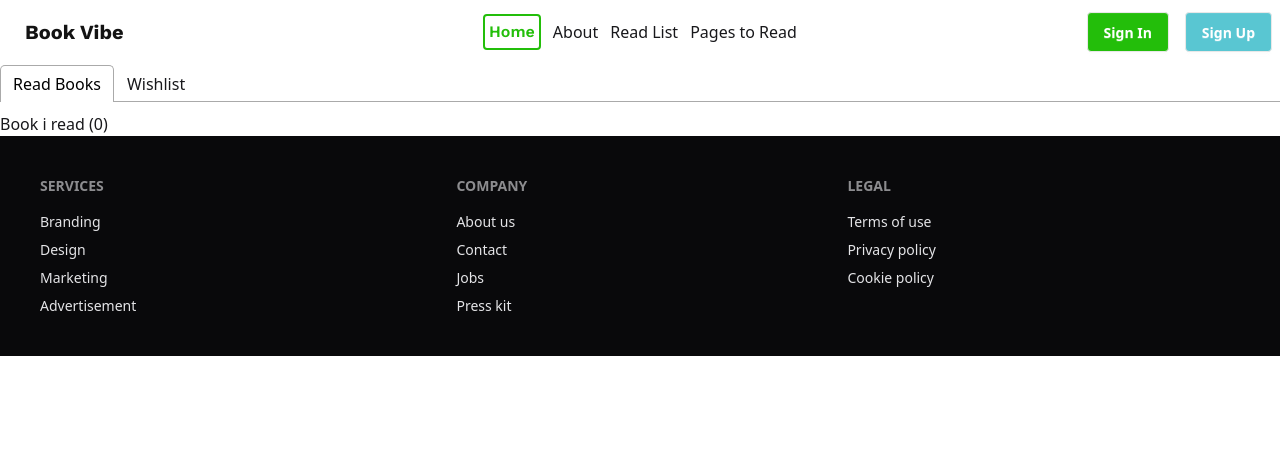
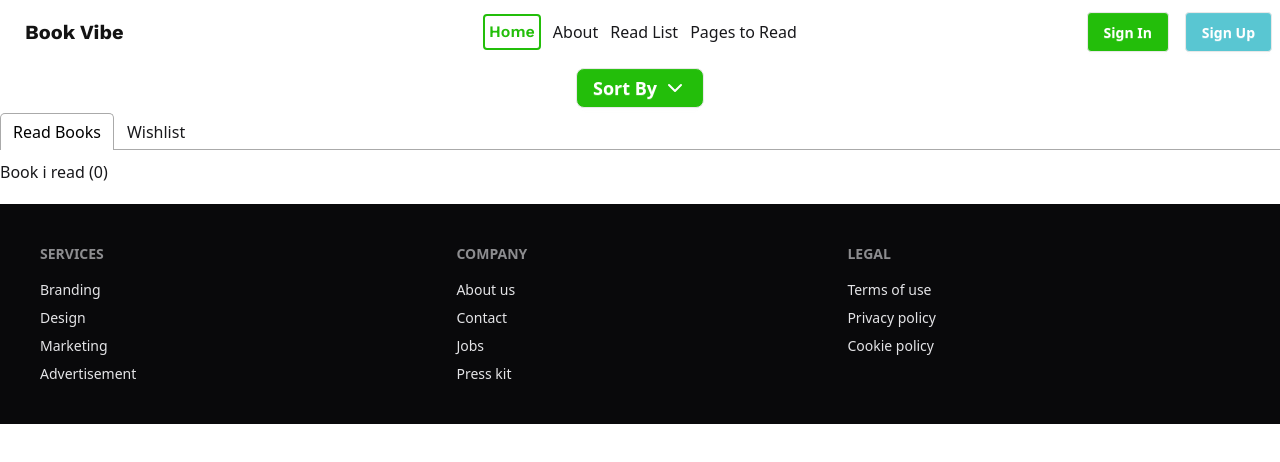
Before and after one commit to rakibhassannayem/book-vibe, a React (Vite) app: page /ReadList in a window 1280 px wide. Shown: the top 462 px of the page. Built offline with nearby package versions, Linux system fonts and the light colour scheme; a web font is replaced by a local one.

Commit message:
readlist ui

```diff
--- a/package.json
+++ b/package.json
@@ -12,6 +12,7 @@
   "dependencies": {
     "@tailwindcss/vite": "^4.1.14",
     "daisyui": "^5.1.27",
+    "lucide-react": "^0.544.0",
     "react": "^19.1.1",
     "react-dom": "^19.1.1",
     "react-router": "^7.9.3",
--- a/src/pages/ReadList/ReadList.jsx
+++ b/src/pages/ReadList/ReadList.jsx
@@ -4,6 +4,7 @@ import { Tab, Tabs, TabList, TabPanel } from "react-tabs";
 import "react-tabs/style/react-tabs.css";
 import { getStoredBook } from "../../utility/addToLS";
 import Book from "../Book/Book";
+import { ChevronDown } from "lucide-react";
 
 const ReadList = () => {
   const [readList, setReadList] = useState([]);
@@ -16,6 +17,28 @@ const ReadList = () => {
   }, []);
   return (
     <div>
+      <div className="flex justify-center">
+        <details className="dropdown">
+          <summary
+            className="btn m-1 bg-primary text-wrokSans text-lg rounded-lg
+          "
+          >
+            Sort By
+            <ChevronDown />
+          </summary>
+          <ul className="menu dropdown-content bg-base-100 rounded-box z-1 w-52 p-2 shadow-sm">
+            <li>
+              <a>Rating</a>
+            </li>
+            <li>
+              <a>Number of pages</a>
+            </li>
+            <li>
+              <a>Publishing Year</a>
+            </li>
+          </ul>
+        </details>
+      </div>
       <Tabs>
         <TabList>
           <Tab>Read Books</Tab>
@@ -24,9 +47,11 @@ const ReadList = () => {
 
         <TabPanel>
           <h2>Book i read ({readList.length})</h2>
-          {readList.map((singleBook) => (
-            <Book key={singleBook.bookId} singleBook={singleBook}></Book>
-          ))}
+          <div className="grid md:grid-cols-2 lg:grid-cols-3 gap-6 mb-5">
+            {readList.map((singleBook) => (
+              <Book key={singleBook.bookId} singleBook={singleBook}></Book>
+            ))}
+          </div>
         </TabPanel>
         <TabPanel>
           <h2>My wishlist </h2>
```
Also changed, not shown: 1 other file (tests, documents, lock files or other folders).
